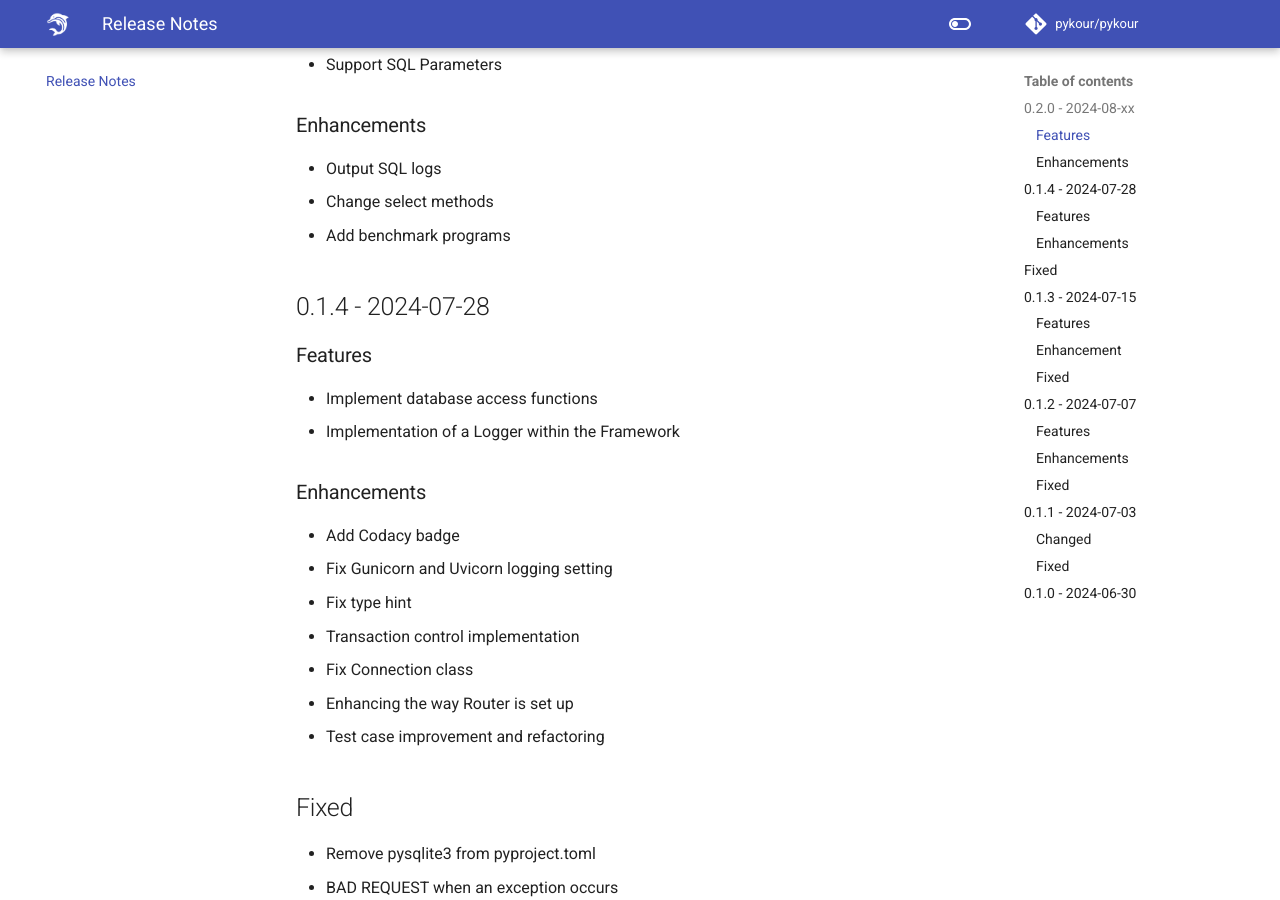
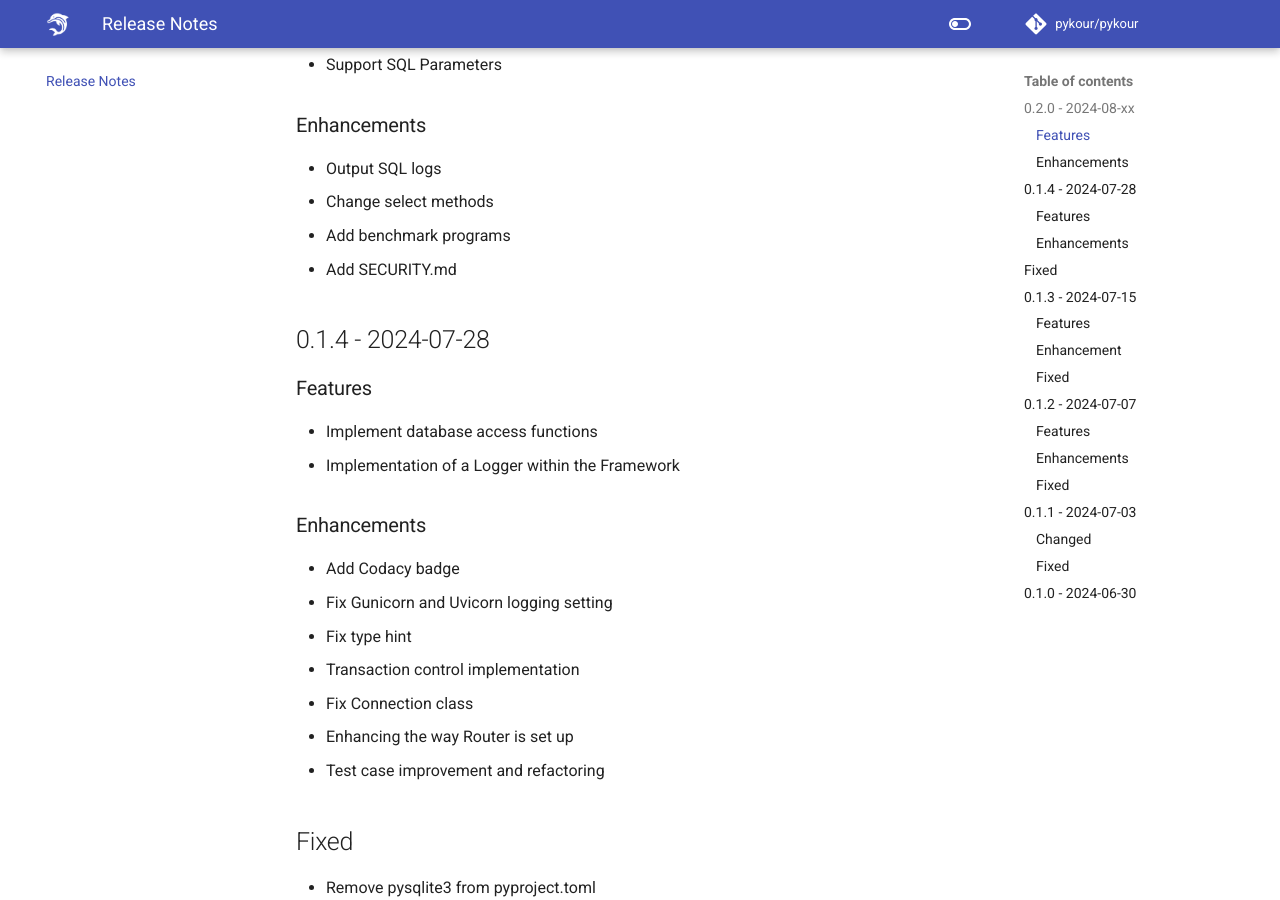
Before and after one commit to pykour/pykour, an MkDocs documentation site: the page built from docs/release-notes.md, in a window 1280 px wide and 900 px high, scrolled down 306 px. Built offline with MkDocs 1.6.1 and Material for MkDocs 9.7.7, drawn with Linux system fonts in a browser that asks for light colours; comment, search, counter and statistics services are not loaded.

Commit message:
update CHANGELOG and release-notes.md

```diff
--- a/docs/release-notes.md
+++ b/docs/release-notes.md
@@ -12,6 +12,7 @@
 - Output SQL logs
 - Change select methods
 - Add benchmark programs
+- Add SECURITY.md
 
 ## 0.1.4 - 2024-07-28
 
```
Also changed, not shown: 1 other file.
